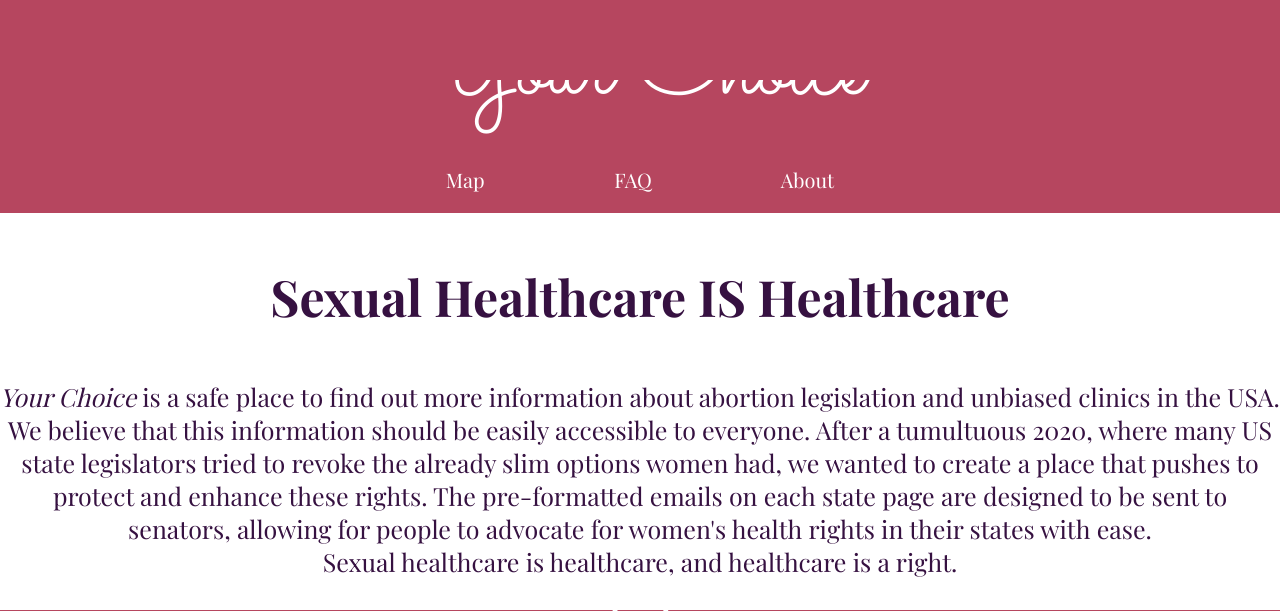
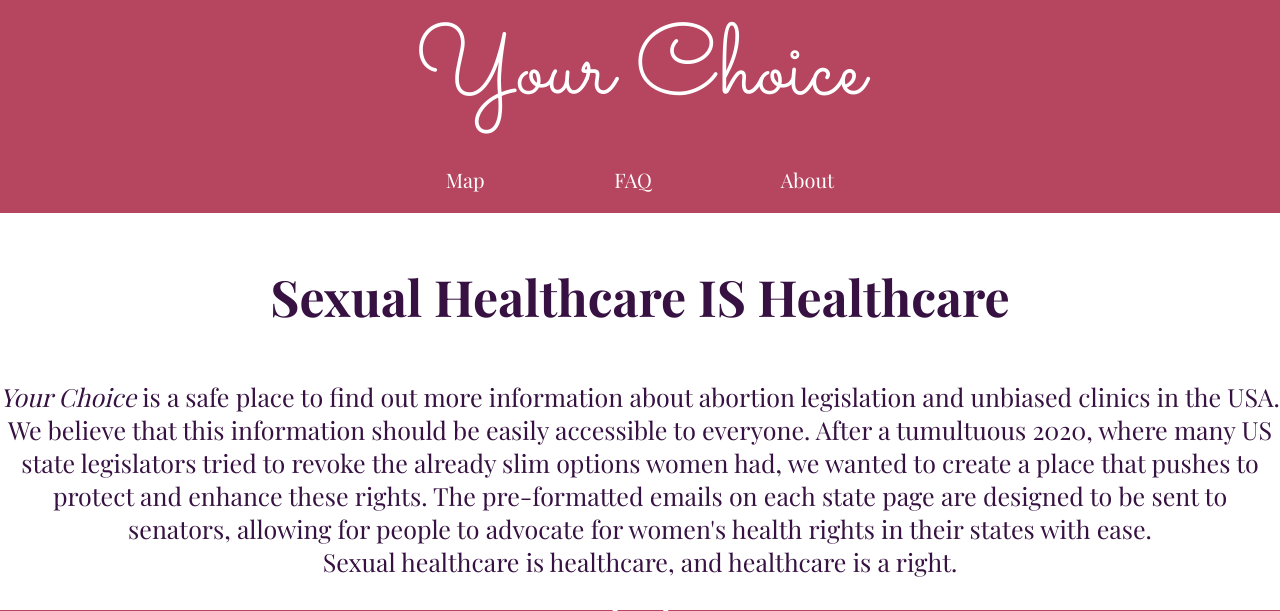
Before and after one commit to madslaz/YourChoice, a Flask app: page /about in a window 1280 px wide. Shown: the top 611 px of the page. Run offline with Flask 2, Linux system fonts and the light colour scheme; some web fonts are replaced.

Commit message:
Update base.html

```diff
--- a/app/templates/base.html
+++ b/app/templates/base.html
@@ -9,16 +9,6 @@
         background-size: 1426px 1024px;
         width: 100%;
         margin: 0;
-    }
-
-    body > center {
-        position: fixed;
-        top: 0;
-        left: 50%;
-        transform: translateX(-50%);
-        z-index: 5;
-        background: #B6465F;
-        width: 100%;
     }
 
     .banner {
```
